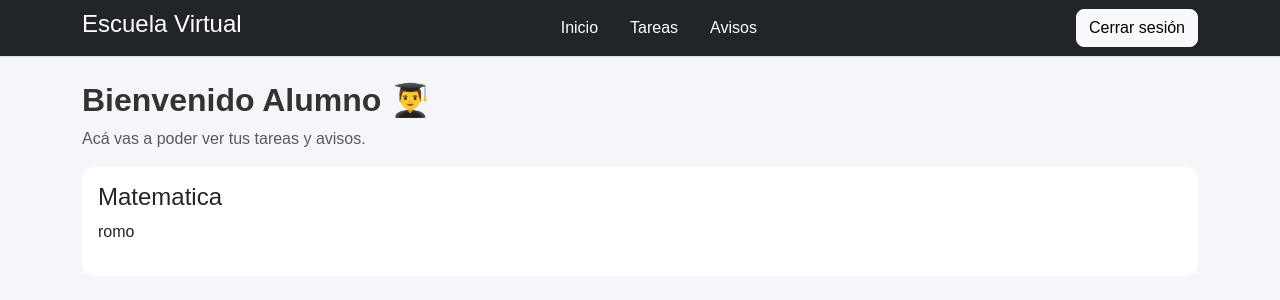
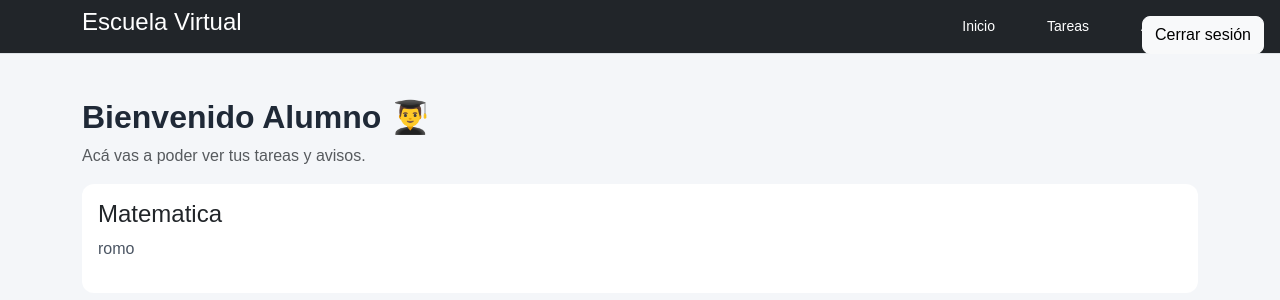
Before and after one commit to maximiliano-occhiuzzi/Escuela_Virtual, a React (Vite) app: page /PanelAlumno in a window 1280 px wide. Shown: the top 300 px of the page. Built offline with nearby package versions, Linux system fonts and the light colour scheme.

Commit message:
agregue logo de iniciar sesion

```diff
--- a/src/components/Navbar.css
+++ b/src/components/Navbar.css
@@ -1,61 +1,45 @@
 /* CONTENEDOR PRINCIPAL */
 .navbar {
-  background-color: #1f2937; /* gris oscuro */
+  background-color: #1f2937;
   color: white;
   padding: 12px 20px;
   border-bottom: 2px solid #111827;
+  position: relative; /* Importante para que el logo absoluto se ubique bien */
 }
 
-/* CONTENIDO INTERNO */
-.navbar-container {
-  display: flex;
-  align-items: center;
-  justify-content: space-between;
-}
-
-/* LOGO */
-.navbar-logo h4 {
-  margin: 0;
-  font-size: 20px;
-  font-weight: bold;
-}
-
-/* LINKS */
-.navbar-links {
+/* LINKS Y LISTA */
+.nav {
   list-style: none;
   display: flex;
   gap: 20px;
   margin: 0;
   padding: 0;
+  align-items: center;
 }
 
-.navbar-links li {
+.nav li {
   display: inline;
 }
 
-.navbar-links a {
+.nav .nav-link {
   color: white;
   text-decoration: none;
   font-size: 14px;
   transition: 0.2s;
+  display: flex;
+  flex-direction: column;
+  align-items: center;
 }
 
-/* HOVER */
-.navbar-links a:hover {
-  color: #60a5fa; /* azul */
+.nav .nav-link:hover {
+  color: #60a5fa !important;
 }
 
-/* BOTÓN */
-.navbar-button button {
-  background-color: white;
-  color: #1f2937;
-  border: none;
-  padding: 6px 12px;
-  border-radius: 6px;
-  cursor: pointer;
-  transition: 0.2s;
+/* IMAGEN DE PERFIL (Rightsesion) */
+.rounded-circle {
+  transition: transform 0.2s;
 }
 
-.navbar-button button:hover {
-  background-color: #e5e7eb;
+.rounded-circle:hover {
+  transform: scale(1.1);
 }
--- a/src/components/Navbar.jsx
+++ b/src/components/Navbar.jsx
@@ -17,9 +17,9 @@ function Navbar({center, rightsesion, logo }) {
               {center}
             </ul>
 
-            <div className="text-end">
-              {rightsesion}
-            </div>
+            <div className="position-absolute top-0 end-0 m-3">
+             {rightsesion}
+              </div>
 
 
 
--- a/src/pages/Home.css
+++ b/src/pages/Home.css
@@ -0,0 +1,15 @@
+/* Home.css */
+
+main.container {
+  padding-top: 20px;
+  min-height: 80vh;
+}
+
+h2 {
+  color: #1f2937;
+  font-weight: bold;
+}
+
+p {
+  color: #4b5563;
+}
```
Also changed, not shown: src/pages/Home.jsx (+10 -9 lines).
